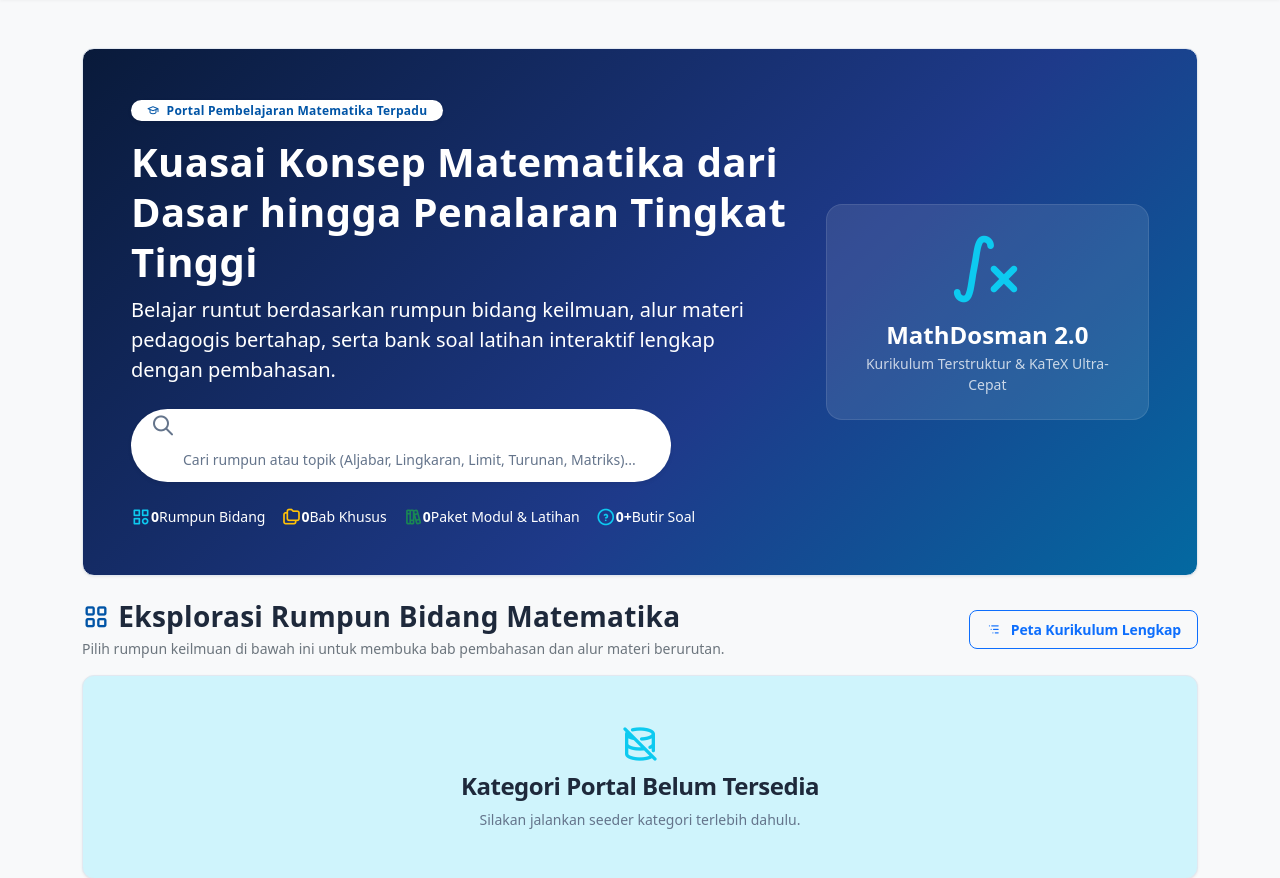
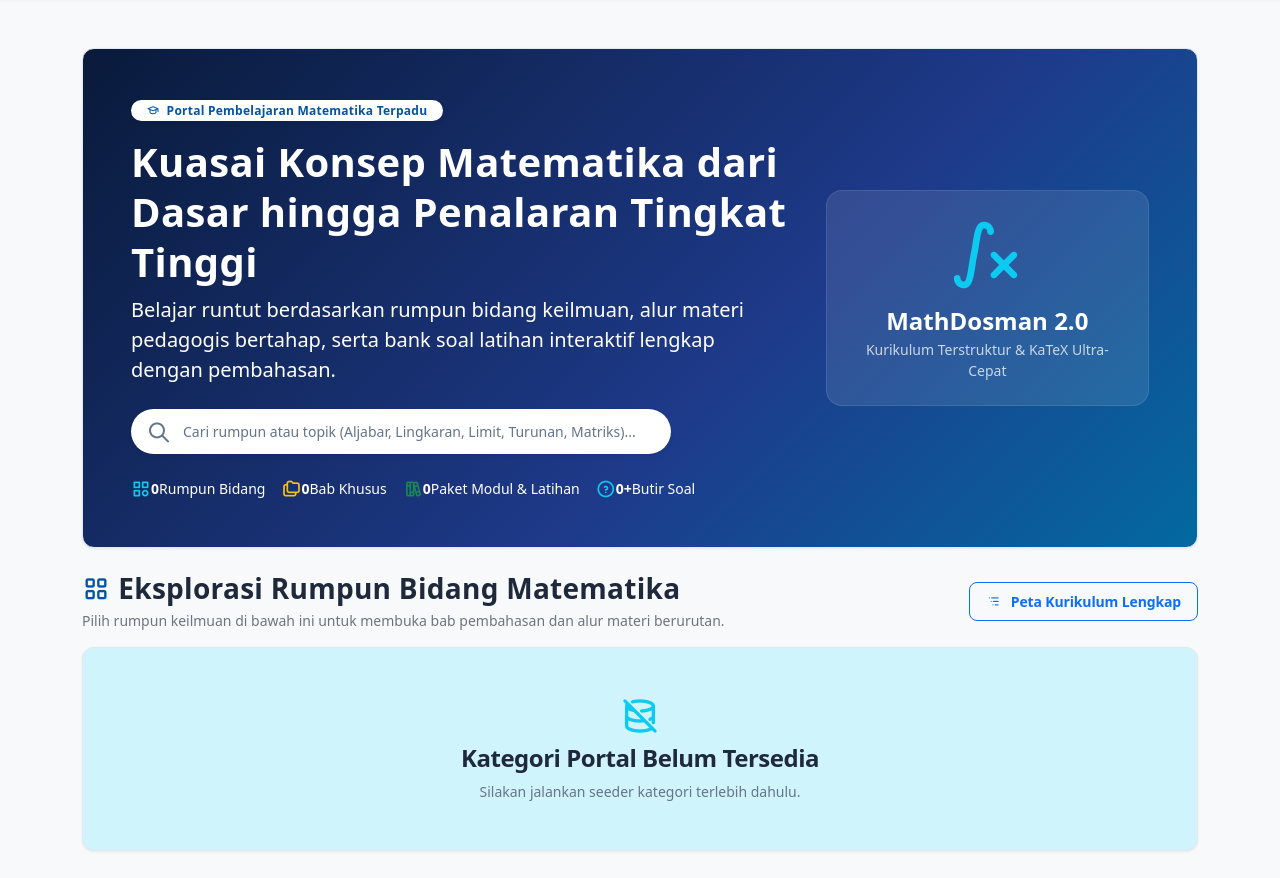
Before and after one commit to mathdosman/web-mathdosman, a PHP site: page /web-mathdosman/index.php in a window 1280 px wide. Shown: the part 67-945 px from the top of the page. Run offline with PHP 8.4, Linux system fonts and the light colour scheme; data that the repository does not hold is empty; some libraries are stand-ins or nearby versions.

Commit message:
ui(home): perbaiki posisi ikon pencarian agar sejajar rapi di dalam kotak input

```diff
--- a/index.php
+++ b/index.php
@@ -162,13 +162,11 @@ include __DIR__ . '/includes/header.php';
                         </p>
 
                         <!-- Live Search Bar (Filter Instan Card Rumpun) -->
-                        <div class="input-icon bg-white rounded-pill p-1 shadow-sm" style="max-width: 540px;">
-                            <span class="input-icon-addon ps-3">
-                                <i class="ti ti-search text-muted fs-4"></i>
-                            </span>
+                        <div class="d-flex align-items-center bg-white rounded-pill px-3 py-1 shadow-sm" style="max-width: 540px;">
+                            <i class="ti ti-search text-muted fs-4 me-2 flex-shrink-0"></i>
                             <input type="text"
                                    id="portalLiveSearch"
-                                   class="form-control border-0 rounded-pill ps-5 py-2 text-dark bg-transparent"
+                                   class="form-control border-0 shadow-none px-1 py-2 text-dark bg-transparent flex-grow-1"
                                    placeholder="Cari rumpun atau topik (Aljabar, Lingkaran, Limit, Turunan, Matriks)..."
                                    aria-label="Cari Bidang Matematika">
                         </div>
```
